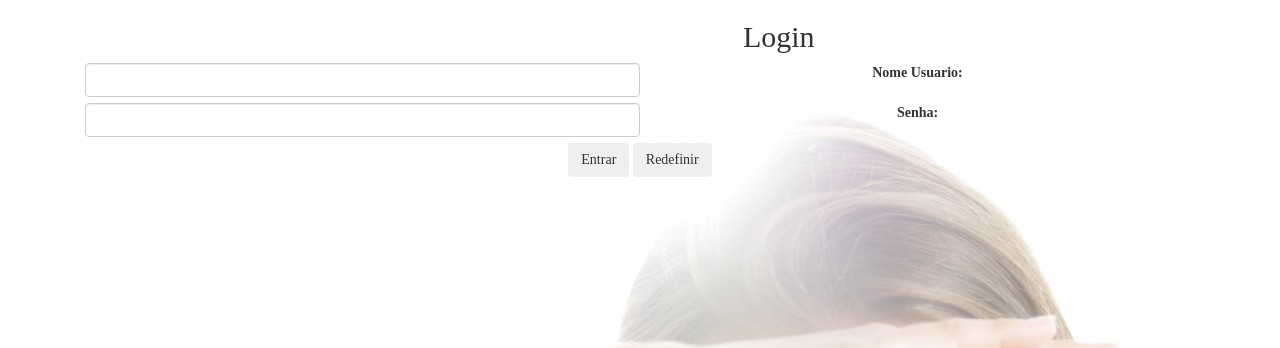
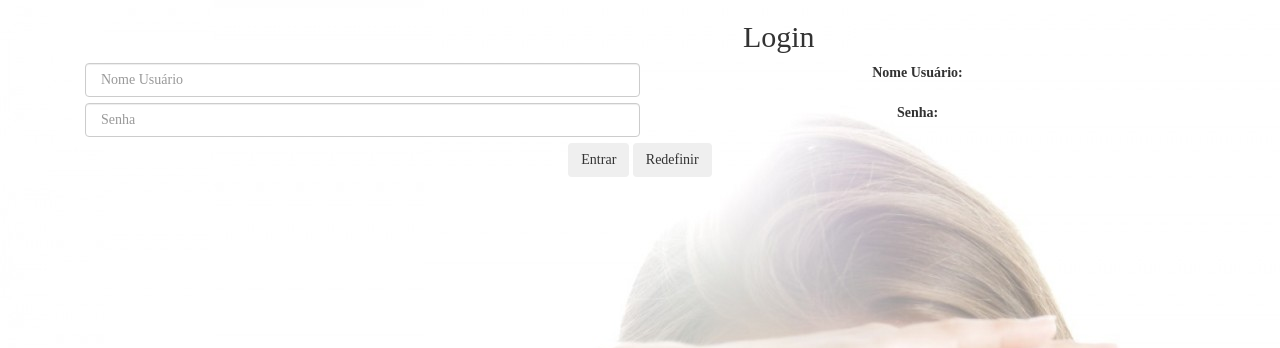
Before and after one commit to SirioSly/SirioProjeto, a CodeIgniter app: page /sirio/index.php/login/index in a window 1280 px wide. Shown: the top 348 px of the page. Run offline with CodeIgniter, Linux system fonts and the light colour scheme; some libraries are stand-ins or nearby versions.

Commit message:
VAI TOMA AGORA VAI

```diff
--- a/application/controllers/Login.php
+++ b/application/controllers/Login.php
@@ -1,15 +1,20 @@
 <?php
+
 defined('BASEPATH') OR exit('No direct script access allowed');
+
 class Login extends CI_Controller {
+
     function __construct() {
         parent::__construct();
         $this->load->model('Usuario_model', 'usuario'); // 'usuario' é um alias para 'Usuario_model'
     }
+
     public function index() {
         $this->load->view('template/header');
         $this->load->view('login');
         $this->load->view('template/footer');
     }
+
     public function autenticar() {
         $usuario = mb_convert_case($this->input->post('usuario'), MB_CASE_LOWER);
         $senha = md5(mb_convert_case($this->input->post('senha'), MB_CASE_LOWER));
@@ -17,7 +22,9 @@ class Login extends CI_Controller {
         $this->db->where('senha', $senha);
         $usuario_logado = $this->db->get('usuario')->result();
         if (count($usuario_logado) == 1) {
-            $dados['logado'] = $usuario_logado[0];
+            $this->db->where('user', $usuario);
+            $usuario_logado1 = $this->db->get('user_logado')->result();
+            $dados['logado'] = $usuario_logado1[0];
             $dados['estou_logado'] = TRUE;
             $this->session->set_userdata($dados);
             redirect('home');
@@ -27,10 +34,12 @@ class Login extends CI_Controller {
             redirect('Login');
         }
     }
+
     public function sair() {
         $dados['logado'] = NULL;
         $dados['estou_logado'] = FALSE;
         $this->session->set_userdata($dados);
         redirect('Login');
     }
+
 }
--- a/application/views/login.php
+++ b/application/views/login.php
@@ -12,15 +12,15 @@
     <?php echo form_open('login/autenticar'); ?>
     <center>
     <div class="form-group">
-        <label for="nomeusuario">Nome Usuario:</label>
-        <input name="usuario" type="text" class="col-sm-6 form-control"  id="nomeUsuario">
+        <label for="nomeusuario">Nome Usuário:</label>
+        <input name="usuario" type="text" class="col-sm-6 form-control" placeholder="Nome Usuário" id="nomeUsuario">
     </div>
         </center>
 
     <center>
     <div class="form-group">
         <label for="senha">Senha:</label>
-        <input name="senha" type="password" class="col-sm-6 form-control"  id="senha">
+        <input name="senha" type="password" class="col-sm-6 form-control"placeholder="Senha"  id="senha">
     </div>
     </center>
 
--- a/application/views/template/header.php
+++ b/application/views/template/header.php
@@ -28,7 +28,7 @@ and open the template in the editor.
 
         <?php if ($this->session->userdata('estou_logado')) { ?>
             <div class="container"  >
-                <nav class="navbar navbar-expand-lg navbar-dark bg-dark">
+                <nav class="navbar navbar-expand-lg navbar-dark bg-primary">
                     <a class="navbar-brand" href="home">Sistema do Sirio</a>
                     <button class="navbar-toggler" type="button" data-toggle="collapse" data-target="#navbarSupportedContent" aria-controls="navbarSupportedContent"
                             aria-expanded="false" aria-label="Toggle navigation">
@@ -47,11 +47,11 @@ and open the template in the editor.
                                 </a>
                                 <div class="dropdown-menu" aria-labelledby="navbarDropdown">
                                     <a class="dropdown-item" href="<?php echo base_url() . 'contato' ?>">Contato</a>
-                                    <?php if($this->session->userdata('logado')->perfilAcesso == 'ADM'){?>
-                                    <div class="dropdown-divider"></div>
-                                    <a class="dropdown-item" href="<?php echo base_url() . 'funcao' ?>">Função</a>
-                                    <a class="dropdown-item" href="<?php echo base_url() . 'usuario' ?>">Usuário</a>
-                                    <?php }?>
+                                    <?php if ($this->session->userdata('logado')->perfilAcesso == 'ADM') { ?>
+                                        <div class="dropdown-divider"></div>
+                                        <a class="dropdown-item" href="<?php echo base_url() . 'funcao' ?>">Função</a>
+                                        <a class="dropdown-item" href="<?php echo base_url() . 'usuario' ?>">Usuário</a>
+                                    <?php } ?>
                                 </div>
                             </li>
                         </ul>
@@ -59,11 +59,15 @@ and open the template in the editor.
 
                     <?php
                     if ($this->session->userdata('estou_logado')) {
+
                         echo $this->session->userdata('logado')->nomeUsuario;
                         ?>
+
                         &nbsp;<a class="btn btn-primary mb-2" href="<?php echo base_url() . 'login/sair'; ?>">Sair</a>
-                    <?php } ?>
-                </nav>
+    <?php } ?>
             </div>
+        </nav>
+    </div>
 
-        <?php }?>
+<?php
+}
```
